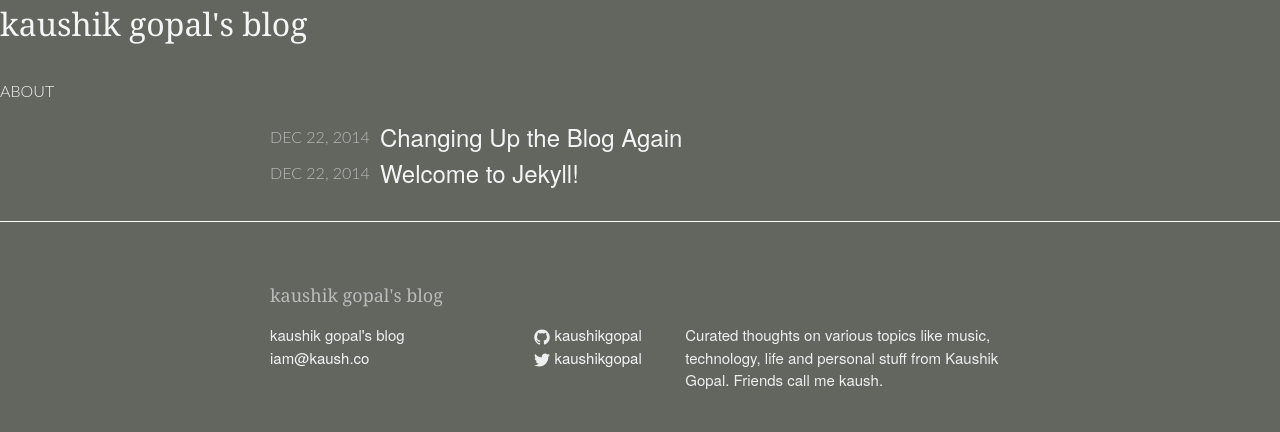
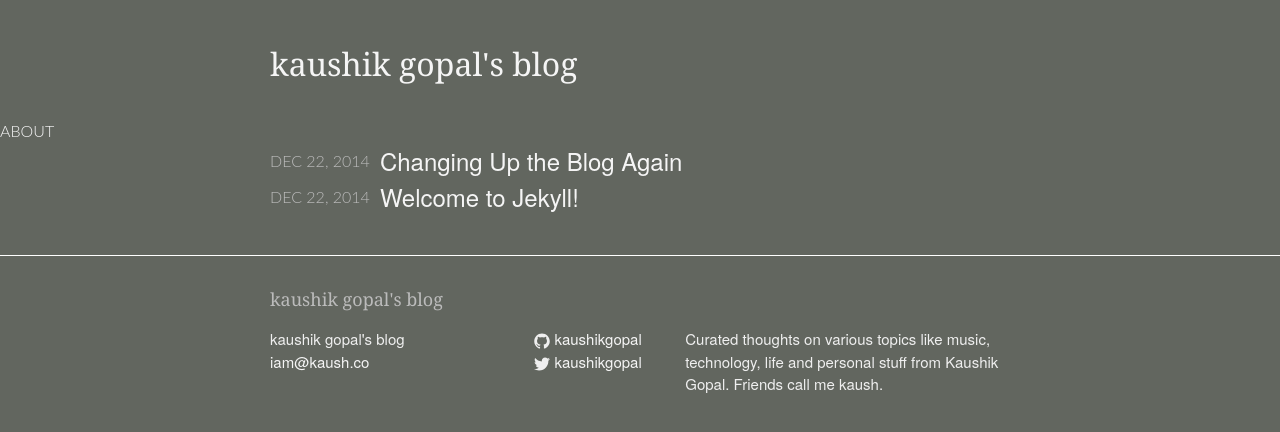
Before and after one commit to kaushikgopal/octopress-kaush-blog, a Jekyll site: the page built from index.html, in a window 1280 px wide. Shown: the top 432 px of the page. Built offline with Jekyll 4.4.1, drawn with Linux system fonts in a browser that asks for light colours.

Commit message:
fix: add spacing for banner/site-title and page-content

```diff
--- a/_includes/header.html
+++ b/_includes/header.html
@@ -1,11 +1,11 @@
 <header class="site-header">
 
-  <!-- <div class="wrapper"> -->
-
+  <div class="wrapper">
     <div id="banner">
       <h1>
         <a class="site-title" href="{{ site.baseurl }}/">{{ site.title }}</a>
       </h1>
+    </div>
   </div>
 
   <nav class="site-nav">
@@ -26,6 +26,6 @@
     </div>
   </nav>
 
-  <!-- </div> -->
+
 
 </header>
--- a/_sass/_base.scss
+++ b/_sass/_base.scss
@@ -156,7 +156,8 @@ pre {
     max-width:         calc(#{$content-width} - (#{$spacing-unit} * 2));
     margin-right: auto;
     margin-left: auto;
-    padding: $spacing-unit;
+    padding-left: $spacing-unit;
+    padding-right: $spacing-unit;
     @extend %clearfix;
 
     @include media-query($on-laptop) {
--- a/_sass/_layout.scss
+++ b/_sass/_layout.scss
@@ -8,6 +8,7 @@
     position: relative;
 }
 
+#banner {margin-top : 40px }
 .site-title {
     &:hover { text-decoration: none; }
 }
@@ -152,7 +153,7 @@
  * Page content
  */
 .page-content {
-    // padding: $spacing-unit;
+    margin: 40px 0;
 }
 
 /* .page-heading {
@@ -160,7 +161,8 @@
 } */
 
 .post-list {
-    margin-left: 0;
+    float: left;
+    margin: 0;
     list-style: none;
 
     > li {
--- a/index.html
+++ b/index.html
@@ -2,7 +2,7 @@
 layout: default
 ---
 
-<div class="home">
+<!-- <div class="home"> -->
 
   <!-- <h1 class="page-heading">Posts</h1> -->
 
@@ -17,4 +17,4 @@ layout: default
 
   <!-- <p class="rss-subscribe">subscribe <a href="{{ "/feed.xml" | prepend: site.baseurl }}">via RSS</a></p> -->
 
-</div>
+<!-- </div> -->
```
Lines whose indentation alone changed are shown as unchanged.
